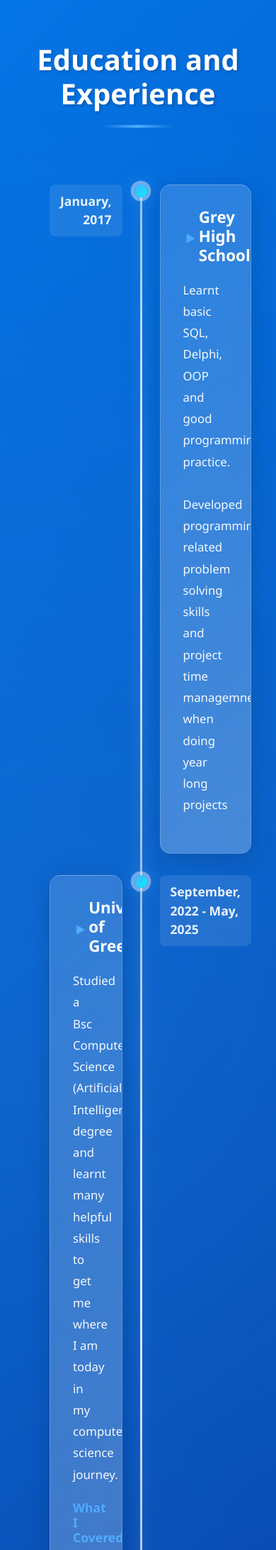
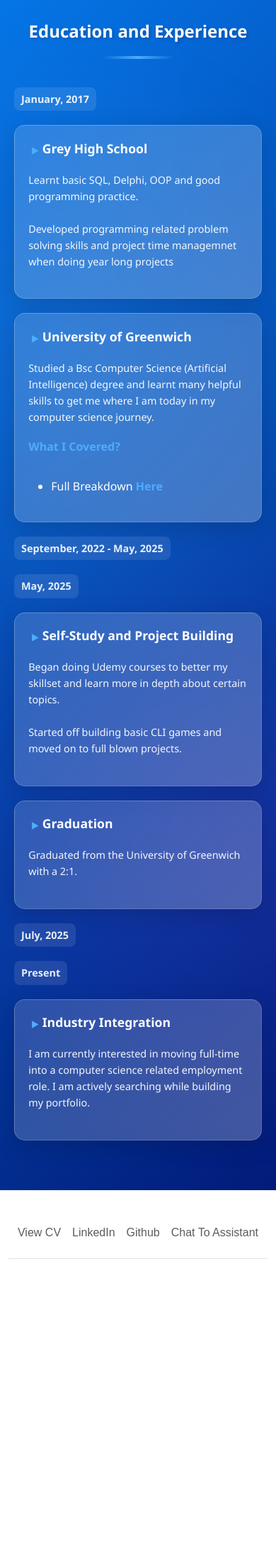
Before and after one commit to Jenson134/Portfolio_Website, a Flask app: page /education in a window 390 px wide. Shown: the part 56-2240 px from the top of the page at 71% size. After the commit the page ends 1830 px from the top, so only its background shows below. Run offline with Flask 3, Linux system fonts and the light colour scheme.

Commit message:
Update Styling and Documentation

```diff
--- a/static/css/style.css
+++ b/static/css/style.css
@@ -4,7 +4,6 @@ body {
     background: #FFFFFF;
 }
 
-/* Hero Section - Professional Portfolio Design */
 .hero-section {
     min-height: 60vh;
     background: linear-gradient(135deg, #667eea 0%, #764ba2 100%);
@@ -218,7 +217,6 @@ body {
     }
 }
 
-/* Responsive Design */
 @media (max-width: 968px) {
     .hero-content {
         grid-template-columns: 1fr;
@@ -267,7 +265,6 @@ body {
     }
 }
 
-/* Legacy styles */
 .bold {
     font-weight: 400;
     color: black;
@@ -549,7 +546,6 @@ body {
   margin: 0 auto;
 }
 
-/* Email Page - Professional Styling */
 main.mb-4 {
   background: linear-gradient(135deg, #667eea 0%, #764ba2 100%);
   min-height: 100vh;
@@ -807,7 +803,6 @@ main.mb-4 .alert-success {
     border-bottom: 8px solid transparent;
 }
 
-/* Typing Indicator */
 .typing-indicator {
     background: white;
     color: #333;
@@ -917,7 +912,6 @@ main.mb-4 .alert-success {
     transform: translateY(0);
 }
 
-/* Responsive Design */
 @media (max-width: 768px) {
     .chatbot--page {
         padding: 40px 15px;
@@ -945,7 +939,6 @@ main.mb-4 .alert-success {
     }
 }
 
-/* Projects Section - Professional Portfolio Design */
 .album {
     background: linear-gradient(to bottom, #f8f9fa 0%, #ffffff 100%) !important;
     padding: 80px 0 !important;
@@ -1025,7 +1018,6 @@ main.mb-4 .alert-success {
     background: linear-gradient(135deg, #764ba2 0%, #667eea 100%);
 }
 
-/* Projects Header Section */
 .py-5.text-center.container {
     background: linear-gradient(135deg, #667eea 0%, #764ba2 100%);
     color: white;
@@ -1047,7 +1039,6 @@ main.mb-4 .alert-success {
     line-height: 1.8;
 }
 
-/* Projects Grid Improvements */
 .album .row {
     gap: 30px 0;
 }
@@ -1056,7 +1047,6 @@ main.mb-4 .alert-success {
     padding: 0 15px;
 }
 
-/* Responsive Projects */
 @media (max-width: 768px) {
     .py-5.text-center.container h1 {
         font-size: 2.2rem;
@@ -1070,3 +1060,84 @@ main.mb-4 .alert-success {
         padding: 50px 0 !important;
     }
 }
+
+@media (max-width: 768px) {
+    .timeline-wrapper {
+        grid-template-columns: 1fr;
+        padding: 20px 15px;
+        max-width: 100%;
+    }
+
+    .timeline__middle {
+        display: none;
+    }
+
+    .timeline__block {
+        grid-column: 1;
+        margin: 0 0 20px 0;
+    }
+
+    .timeline__block--bg {
+        padding: 1.5em;
+    }
+
+    .timeline__heading {
+        font-size: 1.8rem;
+        margin-bottom: 30px;
+    }
+
+    .timeline__block__title {
+        font-size: 1.2em;
+    }
+
+    .timeline__text {
+        font-size: 0.95em;
+        line-height: 1.6;
+    }
+
+    .timeline__date,
+    .timeline__date__right {
+        font-size: 1em;
+        padding: 8px 12px;
+        text-align: left;
+        display: block;
+        width: 100%;
+    }
+
+    .edu--bg {
+        padding: 40px 10px;
+    }
+
+    .timeline__subheading {
+        font-size: 1em;
+    }
+}
+
+@media (max-width: 480px) {
+    .timeline__heading {
+        font-size: 1.5rem;
+        margin-bottom: 20px;
+    }
+
+    .timeline__block--bg {
+        padding: 1.2em;
+    }
+
+    .timeline__block__title {
+        font-size: 1.1em;
+    }
+
+    .timeline__text {
+        font-size: 0.9em;
+    }
+
+    .timeline__date,
+    .timeline__date__right {
+        font-size: 0.9em;
+        padding: 6px 10px;
+    }
+
+    .edu--bg {
+        padding: 30px 5px;
+    }
+}
```
Also changed, not shown: README.md, 1 other file.
